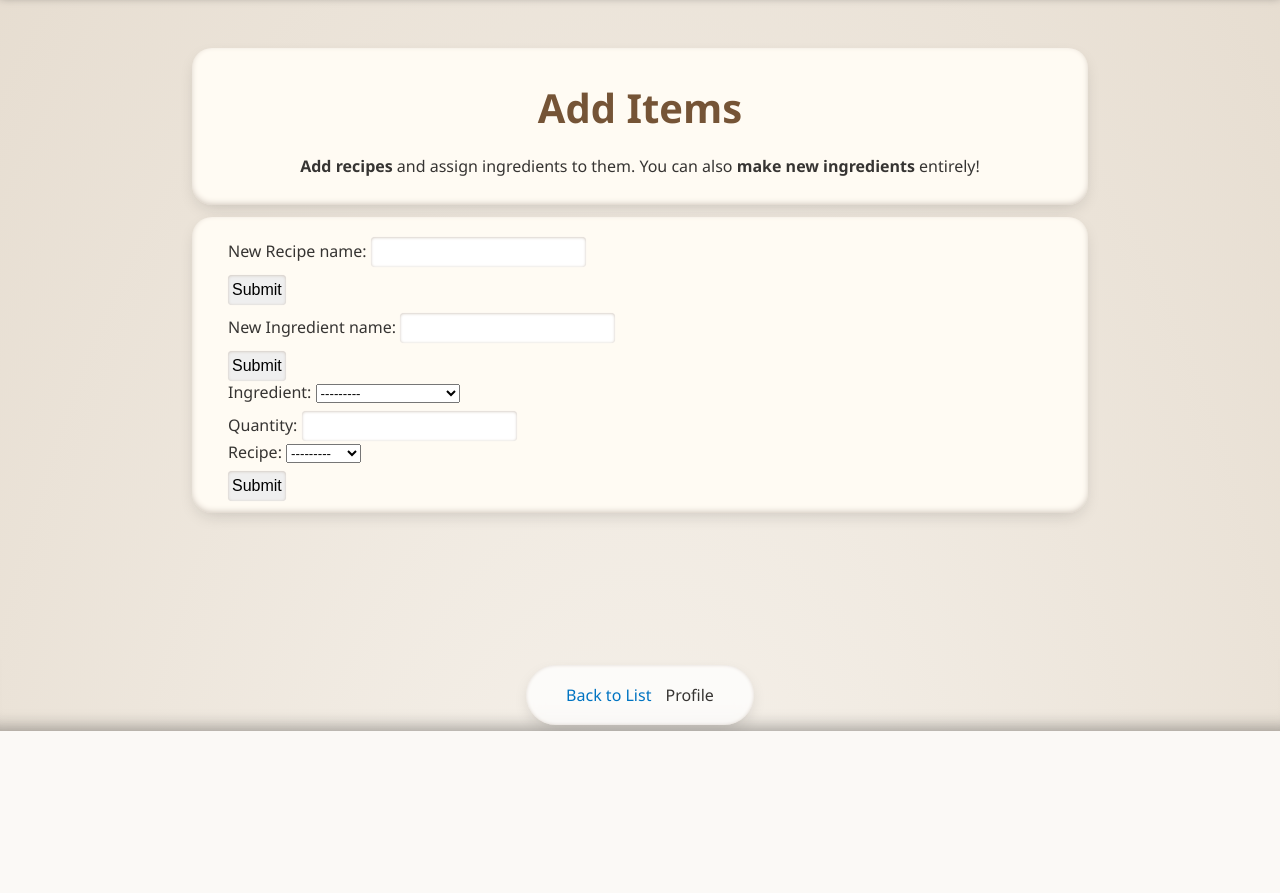
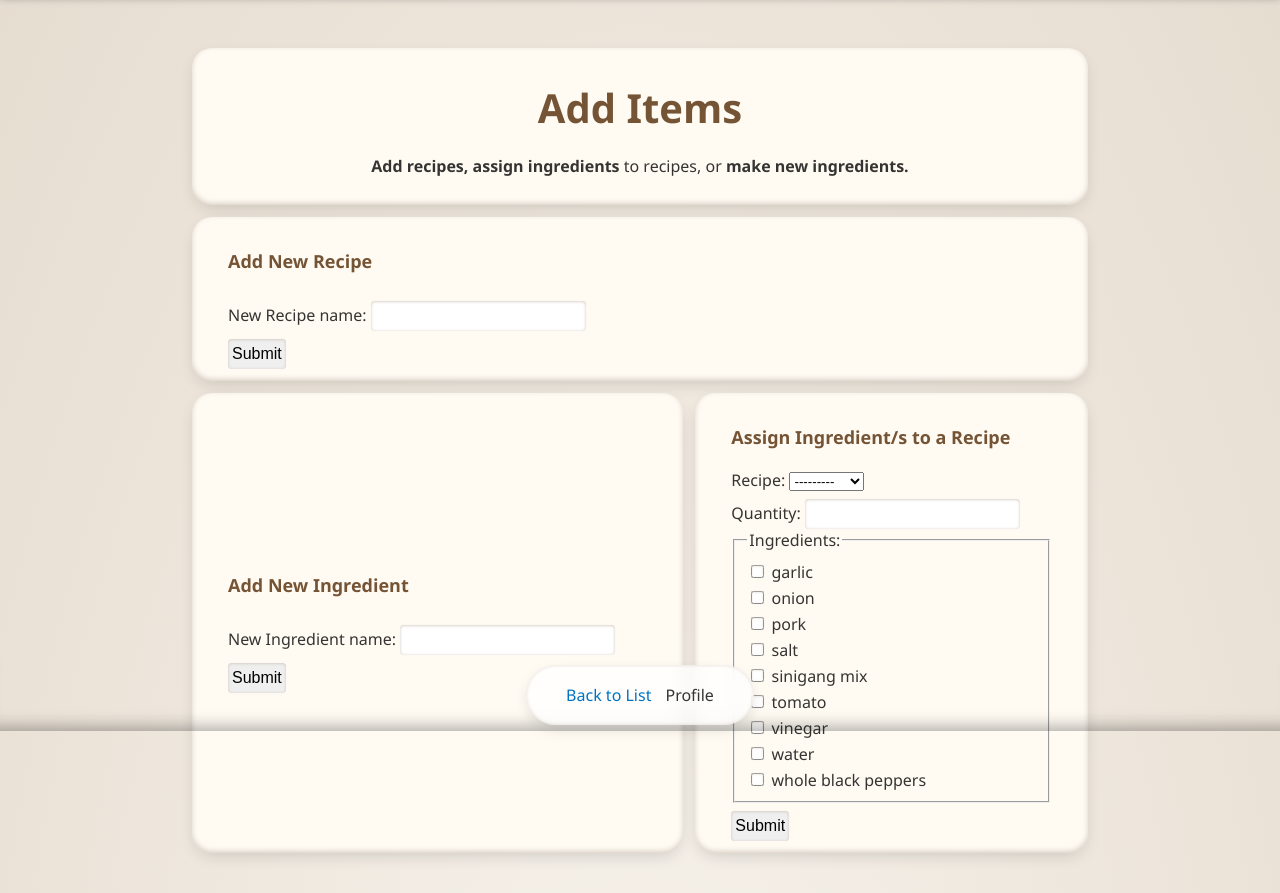
Before and after one commit to floodlight-0000/recipebook-sales-gonzalo, a Django app: page /recipe/add/ in a window 1280 px wide. Shown: the part 69-962 px from the top of the page. Before the commit the page ends 800 px from the top, so only its background shows below. Run offline with Django 5.2, Linux system fonts and the light colour scheme; a user stored in the database is signed in; data comes from the database, SQL or seed files in the repository; both versions use the stored data as it was after the commit.

Commit message:
fix ingredient multi-select, begin work on recipe name duplicate detection, clean code and remove temp comments

```diff
--- a/ledger/forms.py
+++ b/ledger/forms.py
@@ -1,26 +1,29 @@
 from django import forms
-from .models import Recipe, RecipeIngredient, Ingredient
+from django.forms import Form, ModelForm, CheckboxSelectMultiple
+from .models import RecipeIngredient, Ingredient
 
-recipes = Recipe.objects.all()
-ingredients = Ingredient.objects.all()
+all_ingredients = Ingredient.objects.all()
 
-class RecipeForm(forms.Form):
+class RecipeForm(Form):
     class_name = "recipe"
+    heading_text = "Add New Recipe"
     recipe_name = forms.CharField(label='New Recipe name:', max_length=99)
 
-class IngredientForm(forms.Form):
+class IngredientForm(Form):
     class_name = "ingredient"
+    heading_text = "Add New Ingredient"
     ingredient_name = forms.CharField(label='New Ingredient name:', max_length=99)
 
-class RecipeIngredientForm(forms.ModelForm):
+class RecipeIngredientForm(ModelForm):
     class_name = "recipe_ingredient"
+    heading_text = "Assign Ingredient/s to a Recipe"
+
     class Meta:
         model = RecipeIngredient
-        fields = ['ingredient', 'quantity', 'recipe']
-    # --find a way to make this a checkbox
-    # --use loop to create multiple recipeIngredient objects
+        fields = ['recipe', 'quantity']
 
-class ImageForm(forms.Form):
-    class_name = "image"
+    ingredients = forms.ModelMultipleChoiceField(all_ingredients, widget=CheckboxSelectMultiple)
+
+class ImageForm(Form):
     image = forms.ImageField()
     description = forms.CharField(label='Add description', max_length=255, required=False)
--- a/ledger/views.py
+++ b/ledger/views.py
@@ -57,53 +57,29 @@
         ingredient_form = IngredientForm(request.POST)
         recipeingredient_form = RecipeIngredientForm(request.POST)
 
-        forms = [recipeingredient_form, ingredient_form, recipe_form]
-        is_valid = [form.is_valid() for form in forms]
-
-
         if recipe_form.is_valid():
             r = Recipe()
             r.name = recipe_form.cleaned_data.get('recipe_name') # --find a way to detect existing names
             r.author = request.user
             r.createdOn = timezone.now()
             r.updatedOn = timezone.now()
-            if r.name: r.save()
+            r.save()
 
         if ingredient_form.is_valid():
             i = Ingredient()
             i.name = ingredient_form.cleaned_data.get('ingredient_name') # --prevent duplicate ingredients
-            if i.name: i.save()
+            i.save()
 
-        if all(is_valid):
-            ri = RecipeIngredient()
-            ri.quantity = recipeingredient_form.cleaned_data.get('quantity')
-            ri.recipe = recipeingredient_form.cleaned_data.get('recipe')
-            ri.ingredient = recipeingredient_form.cleaned_data.get('ingredient')
-            ri.save()
+        if recipeingredient_form.is_valid():
+            ingredients = recipeingredient_form.cleaned_data.get('ingredients')
+            for ingredient in ingredients:
+                ri = RecipeIngredient()
+                ri.quantity = recipeingredient_form.cleaned_data.get('quantity')
+                ri.recipe = recipeingredient_form.cleaned_data.get('recipe')
+                ri.ingredient = ingredient
+                ri.save()
 
-    return render(request, 'addRecipeTemplate.html', ctx)
+    return render(request, 'addRecipe.html', ctx)
 
-    # forms = [recipeingredient_form, ingredient_form, recipe_form]
-    # valid = [form.is_valid() for form in forms]
-
-    # if all(valid):
-    #     r = Recipe()
-    #     i = Ingredient()
-
-    #     r.name = recipe_form.cleaned_data.get('recipe_name') # --find a way to detect existing names
-    #     i.name = ingredient_form.cleaned_data.get('ingredient_name') # --prevent duplicate ingredients
-
-    #     r.author = request.user
-    #     r.createdOn = timezone.now()
-    #     r.updatedOn = timezone.now()
-    #     r.save()
-
-    #     ri = RecipeIngredient()
-    #     ri.quantity = recipeingredient_form.cleaned_data.get('quantity')
-    #     ri.ingredient = recipeingredient_form.cleaned_data.get('ingredient')
-    #     ri.recipe = r
-
-    #     if i.name:
-    #         i.save()
-    #         ri.ingredient = i
-    #     ri.save()
+def duplicateRecipe(recipe):
+    Recipes = recipe.objects.all()
--- a/static/style.css
+++ b/static/style.css
@@ -126,7 +126,7 @@
     padding: 4px 16px 4px 12px;
 }
 
-h2, h3 {
+h2, h3, h4 {
     color: var(--text-brown);
     font-size: 2.5em;
     font-weight: 700;
@@ -135,6 +135,10 @@
 h3 {
     font-size: 1.75em;
     font-weight: 500;
+}
+h4 {
+    font-size: 1.125em;
+    font-weight: 700;
 }
 
 a {
--- a/templates/addRecipeTemplate.html
+++ b/templates/addRecipe.html
@@ -3,20 +3,21 @@
 {% block title %} Add Items {% endblock %}
 
 {% block intro %}
-    <strong>Add recipes</strong> and assign ingredients to them.
-    You can also <strong>make new ingredients</strong> entirely!
+    <strong>Add recipes,</strong> <strong>assign ingredients</strong> to recipes, or <strong>make new ingredients.</strong>
 {% endblock %}
 
 {% block content %}
+{% for form in forms %}
 <div class="panel">
-    {% for form in forms %}
+<h4>{{ form.heading_text }}</h4>
     <form method="POST" class="{{ form.class_name }}">
         {% csrf_token %}
         {{ form }}
         <input type="submit" value="Submit">
     </form>
-    {% endfor %}
 </div>
+{% endfor %}
+
 {% endblock %}
 
 {% block navbar %}
--- a/templates/listTemplate.html
+++ b/templates/listTemplate.html
@@ -20,7 +20,7 @@
 {% block navbar %}
 <div class="nav-item">
     <ul class="nav-list">
-        <li> <a href="/recipe/add"> Create Recipe </a> </li>
+        <li> <a href="/recipe/add"> Add Items </a> </li>
         <li> Profile </li>
     </ul>
 </div>
```
Also changed, not shown: db.sqlite3, media/images/EXPERIMENT_8.png (added).
